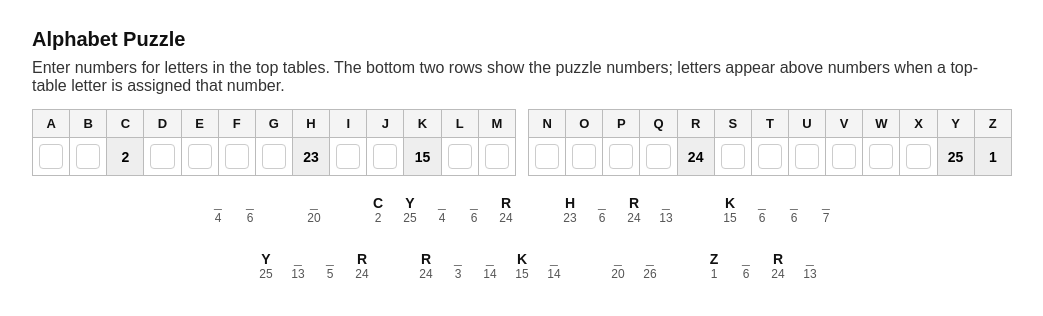
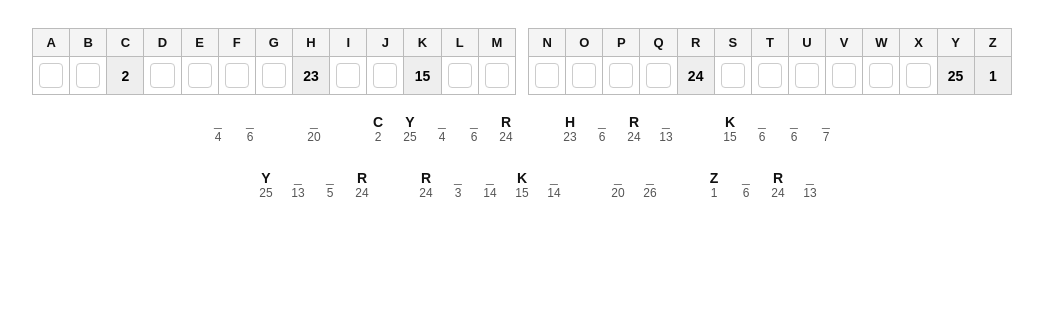
Before and after one commit to niloofar-mansoor/DecodeMessage, a plain HTML site: page index.html in a window 1280 px wide. Shown: the whole page, without its empty margins (118-1161 px from the left). Drawn offline with Linux system fonts and the light colour scheme.

Commit message:
Update index.html to remove header

```diff
--- a/index.html
+++ b/index.html
@@ -60,8 +60,6 @@
 </head>
 <body>
   <div class="container">
-    <h2>Alphabet Puzzle</h2>
-    <p>Enter numbers for letters in the top tables. The bottom two rows show the puzzle numbers; letters appear above numbers when a top-table letter is assigned that number.</p>
 
     <div class="top-tables">
       <div class="table-wrap">
```
